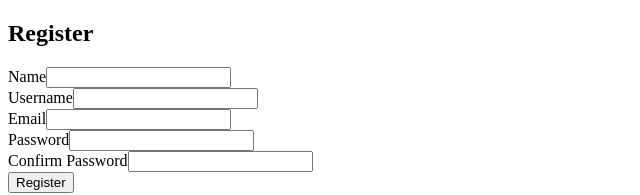
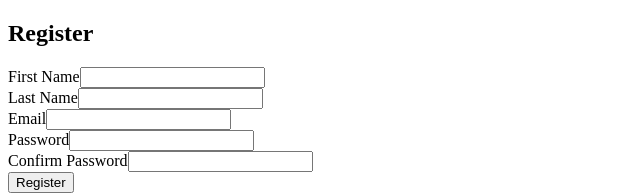
Before and after one commit to Maundu-Anthony/scholora, a React (Create React App) app: page / in a window 1280 px wide. Both pictures are taken after a click on the button "Register". Shown: the top 195 px of the page, without its empty margins (0-640 px from the left). Built offline with nearby package versions, Linux system fonts and the light colour scheme.

Commit message:
removed username in registration form

```diff
--- a/src/pages/Authentication.js
+++ b/src/pages/Authentication.js
@@ -1,12 +1,12 @@
 // src/pages/Authentication.js
 import React, { useState } from 'react';
-import { useNavigate } from 'react-router-dom'; // Removed 'Link'
+import { useNavigate } from 'react-router-dom';
 
 const Authentication = () => {
-  const [mode, setMode] = useState('login'); // 'login' or 'register'
+  const [mode, setMode] = useState('login');
   const [formData, setFormData] = useState({
-    name: '',
-    username: '',
+    firstName: '',
+    lastName: '',
     email: '',
     password: '',
     confirmPassword: '',
@@ -51,24 +51,24 @@ const Authentication = () => {
           {mode === 'register' && (
             <>
               <div>
-                <label htmlFor="name" className="block text-sm font-medium text-gray-700">Name</label>
+                <label htmlFor="firstName" className="block text-sm font-medium text-gray-700">First Name</label>
                 <input
                   type="text"
-                  id="name"
-                  name="name"
-                  value={formData.name}
+                  id="firstName"
+                  name="firstName"
+                  value={formData.firstName}
                   onChange={handleChange}
                   required
                   className="mt-1 p-2 w-full border rounded-md border-gray-300 focus:border-indigo-500 focus:ring focus:ring-indigo-200 focus:ring-opacity-50"
                 />
               </div>
               <div>
-                <label htmlFor="username" className="block text-sm font-medium text-gray-700">Username</label>
+                <label htmlFor="lastName" className="block text-sm font-medium text-gray-700">Last Name</label>
                 <input
                   type="text"
-                  id="username"
-                  name="username"
-                  value={formData.username}
+                  id="lastName"
+                  name="lastName"
+                  value={formData.lastName}
                   onChange={handleChange}
                   required
                   className="mt-1 p-2 w-full border rounded-md border-gray-300 focus:border-indigo-500 focus:ring focus:ring-indigo-200 focus:ring-opacity-50"
```
